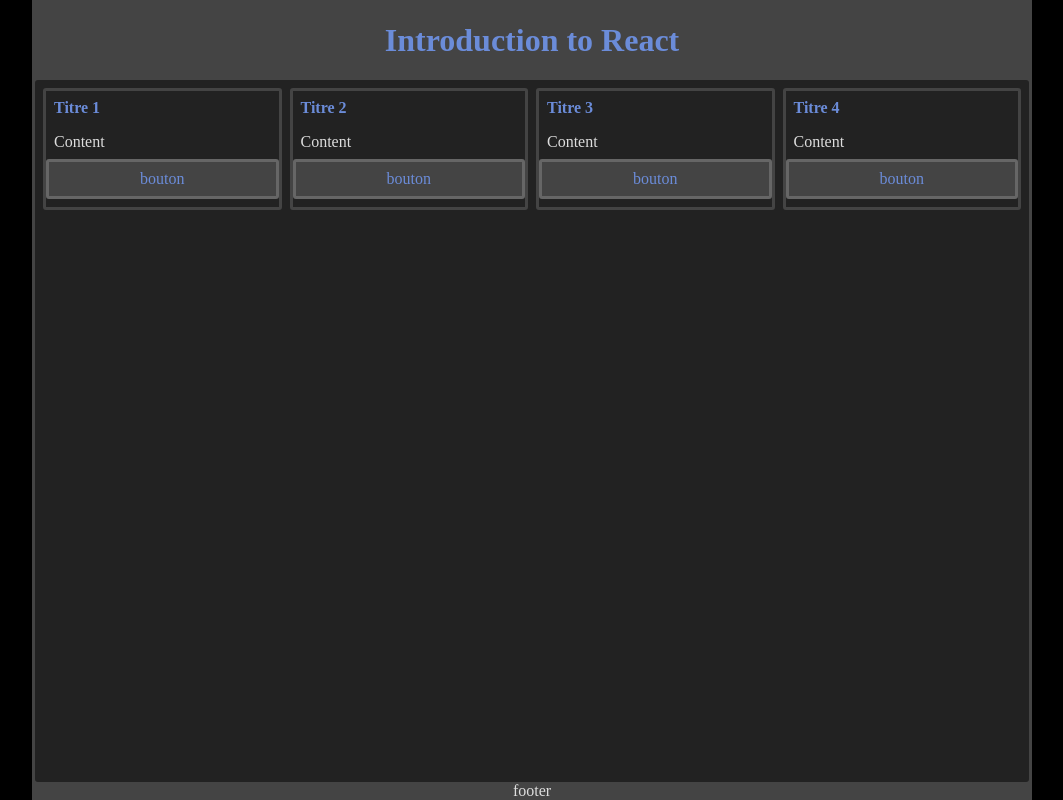
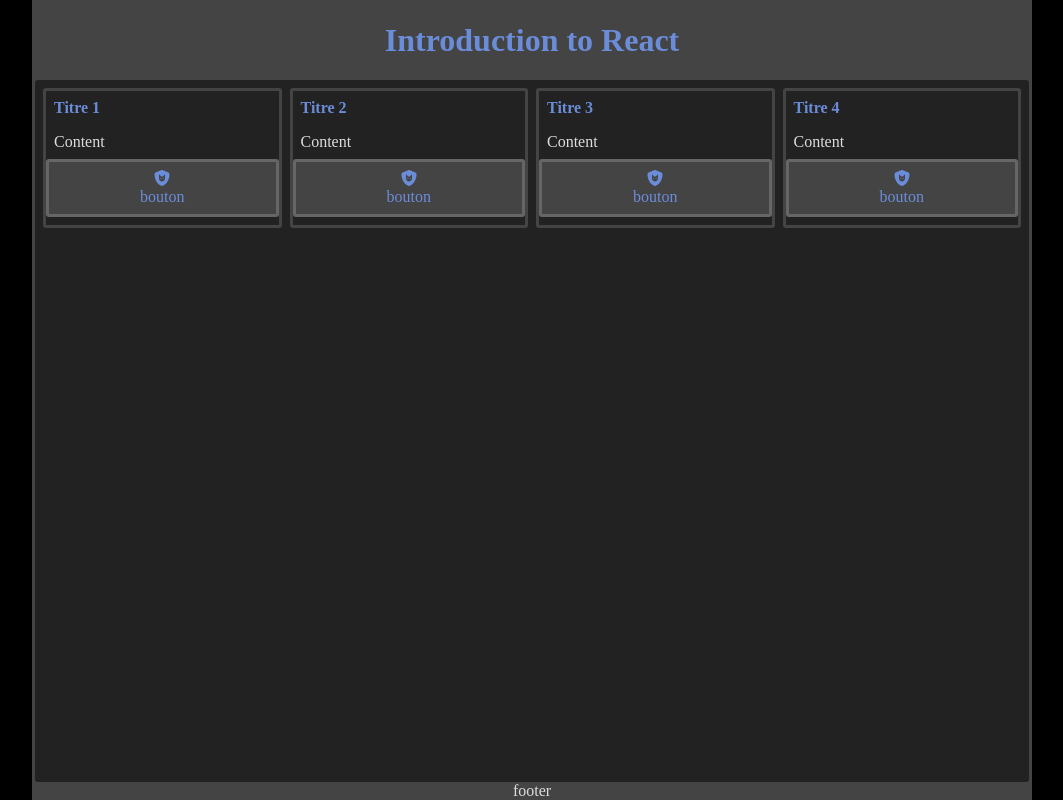
Before and after one commit to fay0026/introduction_react, a React (Vite) app: page / in a window 1280 px wide. Shown: the whole page, without its empty margins (108-1171 px from the left). Built offline with nearby package versions, Linux system fonts and the light colour scheme.

Commit message:
11.Font awesome ajouté

```diff
--- a/package.json
+++ b/package.json
@@ -10,6 +10,9 @@
     "preview": "vite preview"
   },
   "dependencies": {
+    "@fortawesome/fontawesome-svg-core": "^6.5.1",
+    "@fortawesome/free-solid-svg-icons": "^6.5.1",
+    "@fortawesome/react-fontawesome": "^0.2.0",
     "prop-types": "^15.8.1",
     "react": "^18.2.0",
     "react-dom": "^18.2.0"
--- a/src/components/Button.jsx
+++ b/src/components/Button.jsx
@@ -1,9 +1,13 @@
+/* eslint-disable import/no-extraneous-dependencies */
 import React from "react";
 import PropTypes from "prop-types";
+import { FontAwesomeIcon } from "@fortawesome/react-fontawesome";
+import { faShieldCat } from "@fortawesome/free-solid-svg-icons";
 
 function Button({ children, className }) {
   return (
     <button className={className} type="button">
+      <FontAwesomeIcon icon={faShieldCat} />
       <article>{children}</article>
     </button>
   );
--- a/src/main.jsx
+++ b/src/main.jsx
@@ -1,6 +1,6 @@
 import React from "react";
 import ReactDOM from "react-dom/client";
-import App from "./App.jsx";
+import App from "./App";
 import "../public/index.css";
 
 ReactDOM.createRoot(document.getElementById("root")).render(
```
Also changed, not shown: 1 other file (tests, documents, lock files or other folders).
